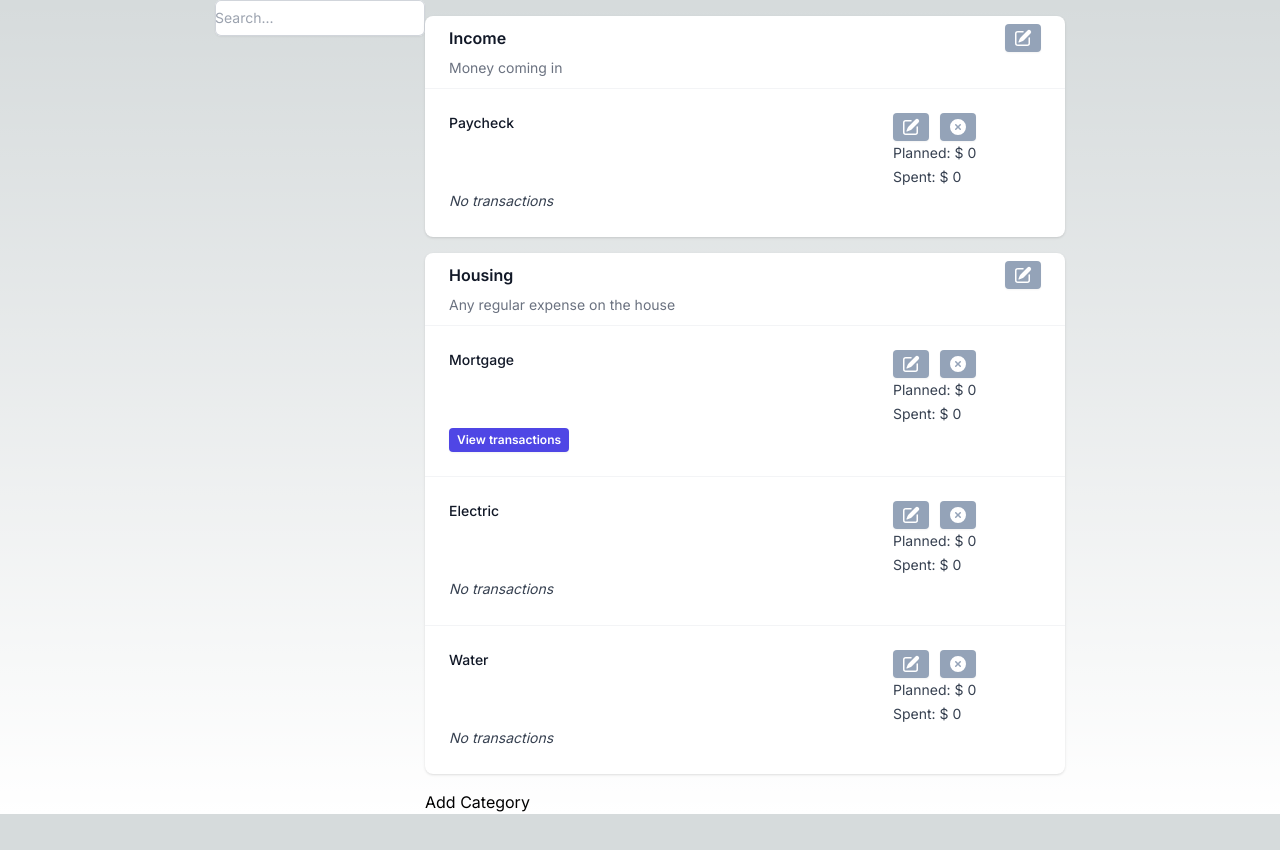
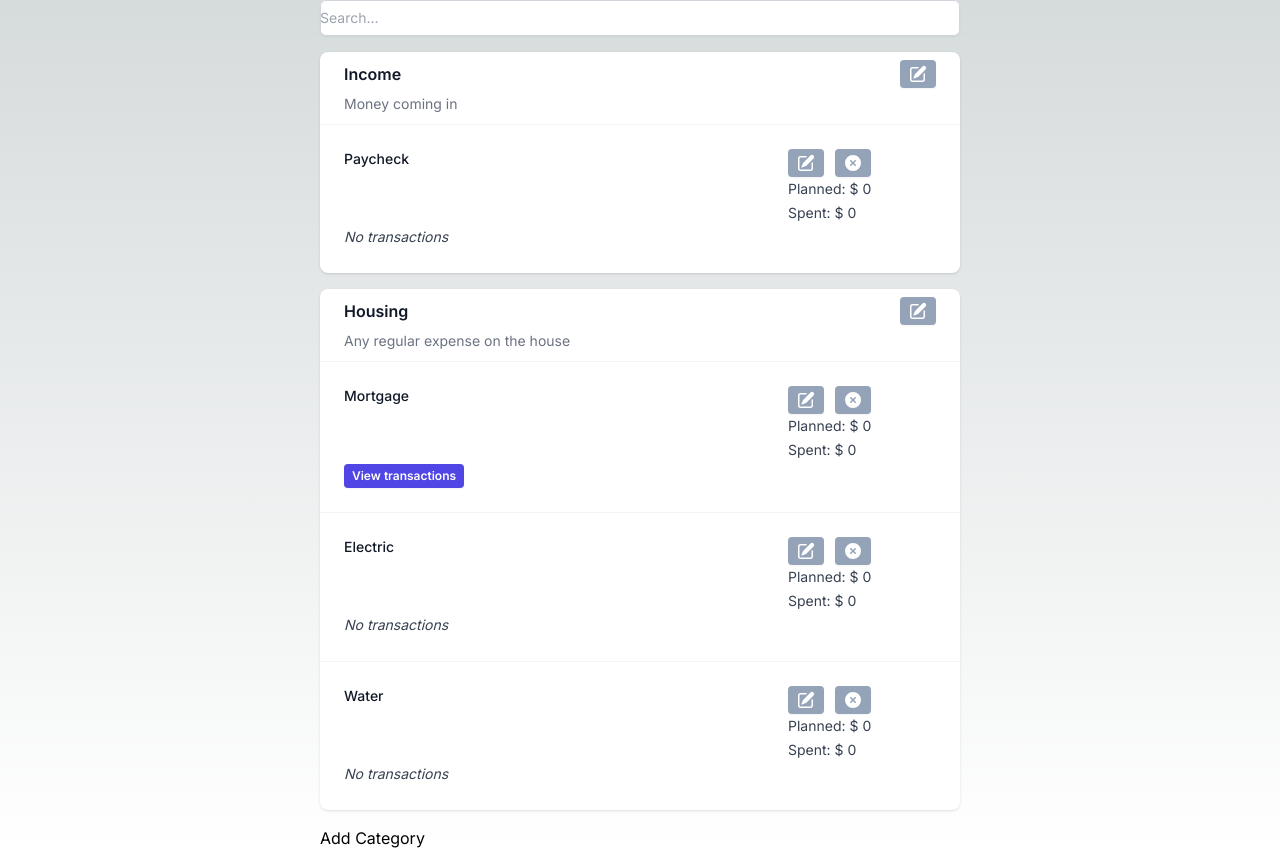
Before and after one commit to meddlin/every-budget-ui, a Next.js app: page /budget in a window 1280 px wide. Before the commit the page ends 814 px from the top, so only its background shows below. Built offline with nearby package versions, Linux system fonts and the light colour scheme.

Commit message:
New categories appended by button
- Uses some fancy useState array expand and replace logic

```diff
--- a/src/app/budget/page.js
+++ b/src/app/budget/page.js
@@ -3,10 +3,9 @@
 import Category from './category';
 import { useState, useEffect } from 'react';
 import SearchBar from './search';
+import { replace } from 'formik';
 
-const Budget = () => {
-    const [stateCategories, setStateCategories] = useState(
-        [
+const initialCategories = [
     {
         name: 'Income',
         description: 'Money coming in',
@@ -49,8 +48,40 @@ const Budget = () => {
             }
         ]
     }
-        ]
-    );
+];
+
+/**
+ * Constructor function for Category
+ * @returns
+ */
+const newCategory = () => {
+    return {
+        name: 'new name',
+        description: 'new desc',
+        planned: 100.00,
+        spent: 21.00,
+        budgetItems: []
+    };
+}
+
+/**
+ * Replace (with) expanded array - This function accepts an array and "constructor"
+ * function, and returns a new array with pre-existing array contents including
+ * the resulting object from the "constructor".
+ * @param {Existing array to be expanded} arr
+ * @param {Function to be invoked, which will return a new object matching
+ * expected schema of objects existing in the array} constructor
+ * @returns
+ */
+const replExpArr = (arr, constructor) => {
+    if (typeof generator === 'function')
+        return [...arr, constructor()];
+
+    throw new Error(`replExpArr - constructor passed in was not a function. Constructor contents: ${constructor.toString()}`)
+}
+
+const Budget = () => {
+    const [categories, setCategories] = useState(initialCategories);
 
     // const [categories, setCategories] = useState([]);
     // useEffect(() => {
@@ -63,58 +94,17 @@ const Budget = () => {
     //     fetchCategories();
     // }, []);
 
-    // Stub data
-    // const categories = [
-    //     {
-    //         name: 'Income',
-    //         description: 'Money coming in',
-    //         planned: 0.00,
-    //         spent: 0.00,
-    //         budgetItems: [
-    //             {
-    //                 name: 'Paycheck',
-    //                 planned: 0.00,
-    //                 spent: 0.00
-    //             }
-    //         ]
-    //     },
-    //     {
-    //         name: 'Housing',
-    //         description: 'Any regular expense on the house',
-    //         planned: 0.00,
-    //         spent: 0.00,
-    //         budgetItems: [
-    //             {
-    //                 name: 'Mortgage',
-    //                 planned: 0.00,
-    //                 spent: 0.00,
-    //                 transactions: [
-    //                     {
-    //                         vendor: 'UWM',
-    //                         amount: 0.00
-    //                     }
-    //                 ]
-    //             },
-    //             {
-    //                 name: 'Electric',
-    //                 planned: 0.00,
-    //                 spent: 0.00
-    //             },
-    //             {
-    //                 name: 'Water',
-    //                 planned: 0.00,
-    //                 spent: 0.00
-    //             }
-    //         ]
-    //     }
-    // ];
-
     return (
-        <div className="flex content-center justify-center">
+        <div className="flex flex-col content-center justify-center">
+            <div className="flex">
+                <div className="w-1/4">
+                    {/* left gutter */}
+                </div>
+                <div className="w-1/2">
                     <SearchBar />
 
-            <div className="w-1/2">
-                {stateCategories.map((category, idx) => (
+                    <div>
+                        {categories.map((category, idx) => (
                             <Category
                                 key={idx}
                                 name={category.name}
@@ -123,15 +113,14 @@ const Budget = () => {
                             />
                         ))}
 
-                <button onClick={() => setStateCategories([
-                    ...stateCategories, {
-                        name: 'new name',
-                        description: 'new desc',
-                        planned: 100.00,
-                        spent: 21.00,
-                        budgetItems: []
-                    }
-                ])}>Add Category</button>
+                        <button onClick={
+                            () => setCategories(replExpArr(categories, newCategory))
+                        }>Add Category</button>
+                    </div>
+                </div>
+                <div className="w-1/4">
+                    {/* right gutter */}
+                </div>
             </div>
         </div>
     )
```
Lines whose indentation alone changed are shown as unchanged.
